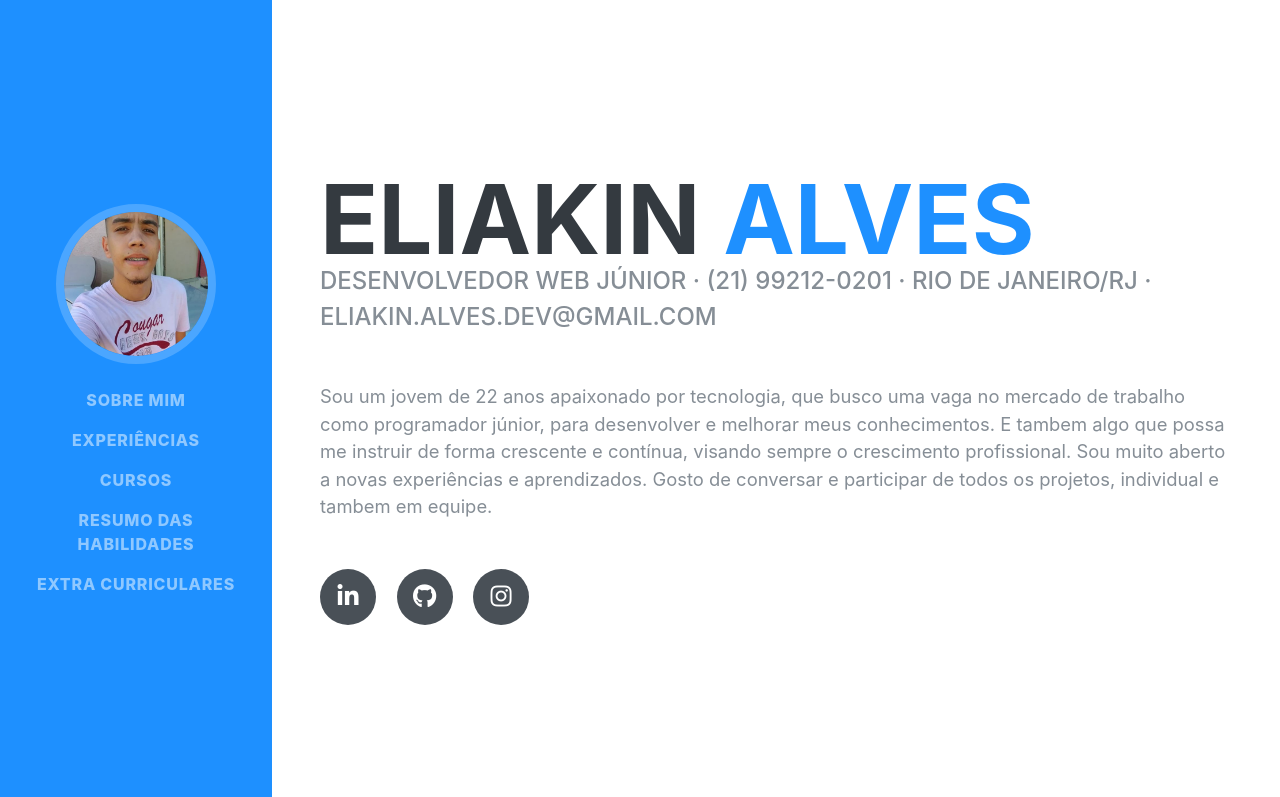
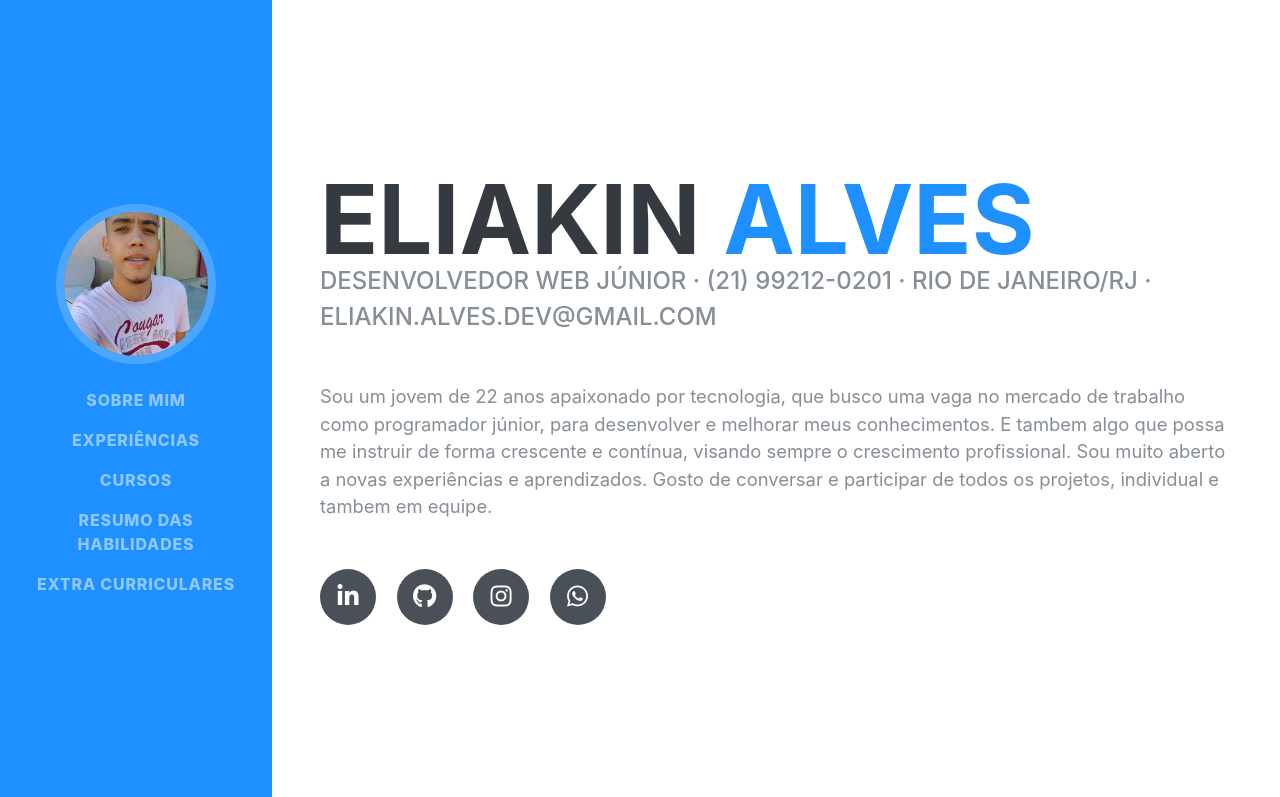
Before and after one commit to Eliakin-Alves/portifolio, a plain HTML site: page index.html in a window 1280 px wide. Shown: the top 797 px of the page. Drawn offline with nearby package versions, Linux system fonts and the light colour scheme; a script that the page names is missing; a web font is replaced by a local one.

Commit message:
portifolio 7

```diff
--- a/index.html
+++ b/index.html
@@ -80,6 +80,9 @@
           </a>
           <a href="https://www.instagram.com/eliakindev/" target="_blank">
             <i class="fab fa-instagram"></i>
+          </a>
+          <a href="https://api.whatsapp.com/send?phone=5521992120201" target="_blank">
+            <i class="fab fa-whatsapp"></i>
           </a>
         </div>
       </div>
```
